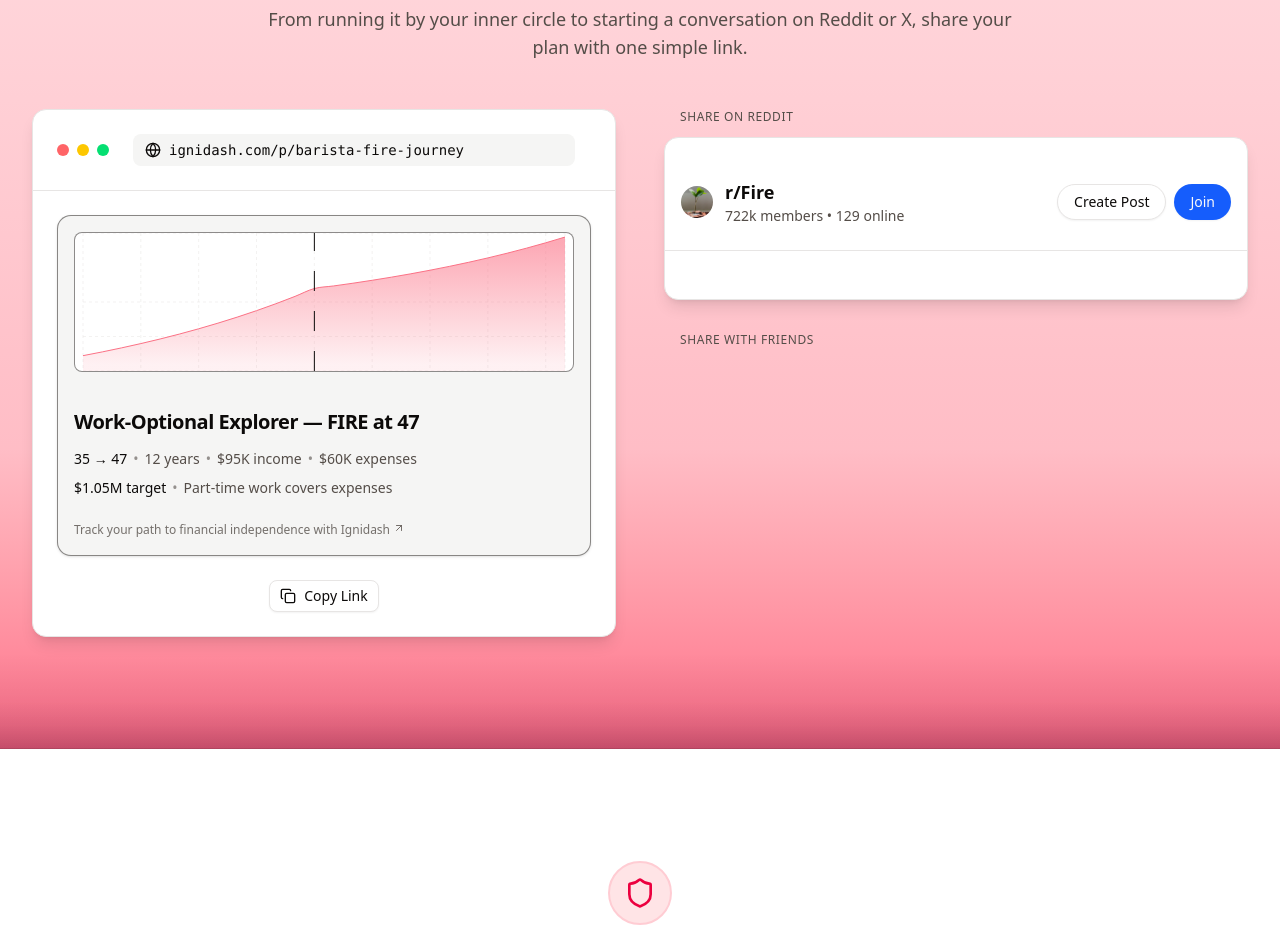
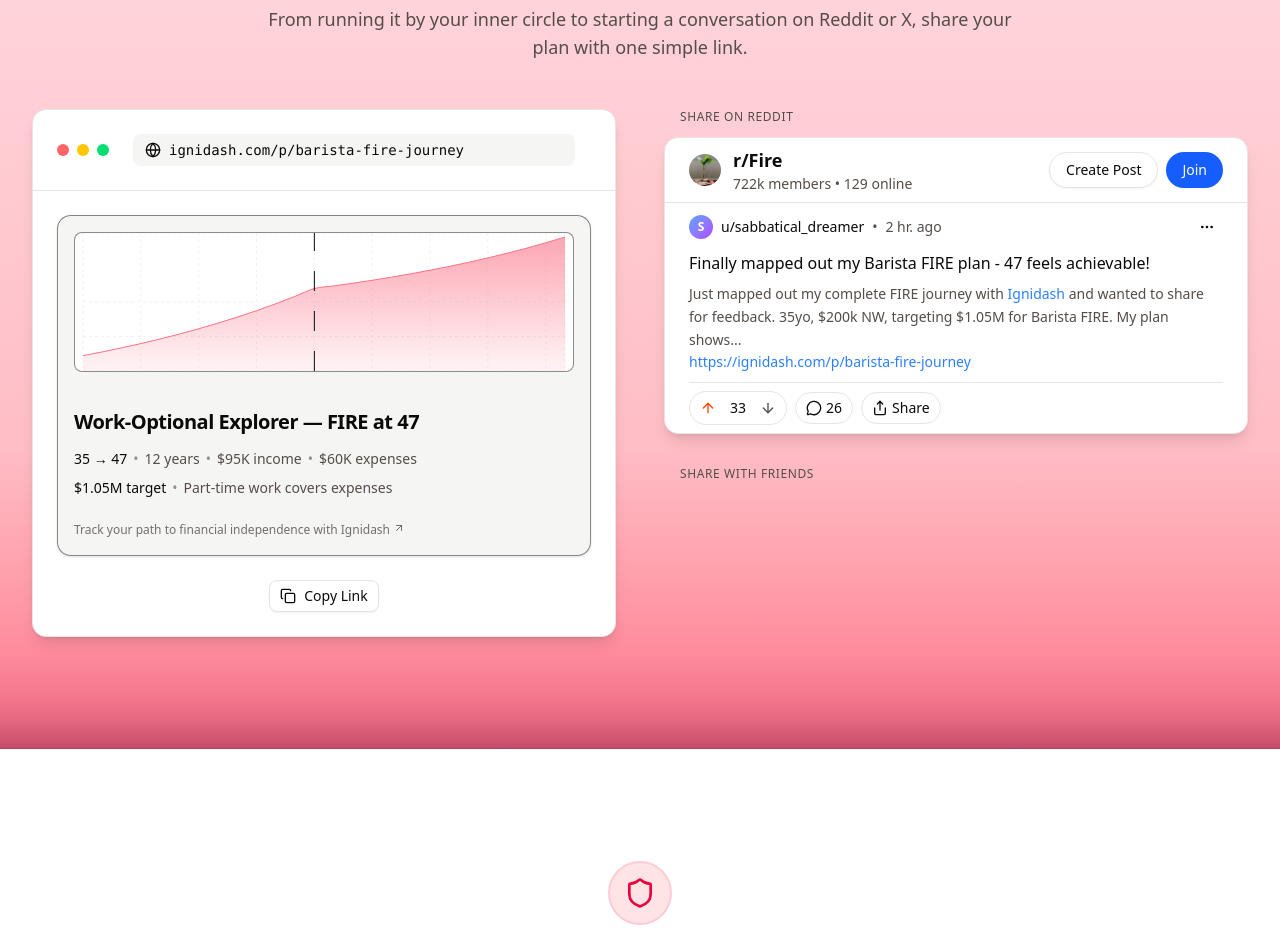
Before and after one commit to schelskedevco/ignidash-legacy, a Next.js app: page / in a window 1280 px wide. Shown: the part 3880-4814 px from the top of the page. Built offline with nearby package versions, Linux system fonts and the light colour scheme.

Commit message:
reddit card body
Summary:

Test Plan:

```diff
--- a/src/components/features/plan-sharing/components/mock-reddit.tsx
+++ b/src/components/features/plan-sharing/components/mock-reddit.tsx
@@ -3,11 +3,18 @@
 import { Card, CardHeader, CardContent } from "@/components/ui/card";
 import { Button } from "@/components/ui/button";
 import Image from "next/image";
+import {
+  MoreHorizontal,
+  ArrowUp,
+  ArrowDown,
+  MessageCircle,
+  Share,
+} from "lucide-react";
 
 export function MockReddit() {
   return (
-    <Card className="hover:border-primary/30 w-full max-w-2xl shadow-lg transition-all duration-300">
-      <CardHeader className="flex items-center justify-between border-b p-4">
+    <Card className="hover:border-primary/30 w-full max-w-2xl gap-2 py-2 shadow-lg transition-all duration-300">
+      <CardHeader className="flex items-center justify-between border-b [.border-b]:pb-2">
         <div className="flex items-center gap-3">
           <div className="flex h-8 w-8 items-center justify-center">
             <Image
@@ -38,13 +45,80 @@ export function MockReddit() {
           <Button variant="outline" className="rounded-full">
             Create Post
           </Button>
-          <Button className="rounded-full bg-blue-600 hover:bg-blue-700">
+          <Button className="rounded-full bg-blue-600 text-white hover:bg-blue-700">
             Join
           </Button>
         </div>
       </CardHeader>
 
-      <CardContent className="space-y-6"></CardContent>
+      <CardContent className="space-y-2 text-left">
+        {/* Post Header */}
+        <div className="flex items-center justify-between">
+          <div className="flex items-center gap-2">
+            <div className="flex h-6 w-6 items-center justify-center rounded-full bg-gradient-to-br from-blue-400 to-purple-500">
+              <span className="text-xs font-semibold text-white">S</span>
+            </div>
+            <span className="text-sm font-medium">u/sabbatical_dreamer</span>
+            <span className="text-muted-foreground text-sm">• </span>
+            <span className="text-muted-foreground text-sm">2 hr. ago</span>
+          </div>
+          <Button variant="ghost" size="icon" className="h-8 w-8">
+            <MoreHorizontal size={16} />
+          </Button>
+        </div>
+
+        {/* Post Title */}
+        <h3 className="cursor-pointer text-base font-medium hover:underline">
+          Finally mapped out my Barista FIRE plan - 47 feels achievable!
+        </h3>
+
+        {/* Post Content Preview */}
+        <p className="text-muted-foreground text-sm leading-relaxed">
+          Just mapped out my complete FIRE journey with{" "}
+          <span className="cursor-pointer text-blue-500 hover:underline dark:text-blue-400">
+            Ignidash
+          </span>{" "}
+          and wanted to share for feedback. 35yo, $200k NW, targeting $1.05M for
+          Barista FIRE. My plan shows...
+          <br />
+          <span className="cursor-pointer text-blue-500 hover:underline dark:text-blue-400">
+            https://ignidash.com/p/barista-fire-journey
+          </span>
+        </p>
+
+        {/* Embedded Ignidash Link Preview */}
+
+        {/* Engagement Bar */}
+        <div className="flex items-center gap-2 border-t pt-2">
+          <div className="flex items-center gap-1 rounded-3xl border-1">
+            <Button variant="ghost" size="sm" className="h-8 rounded-3xl px-2">
+              <ArrowUp size={16} className="text-[#FF4500]" />
+            </Button>
+            <span className="text-sm font-medium">33</span>
+            <Button variant="ghost" size="sm" className="h-8 rounded-3xl px-2">
+              <ArrowDown size={16} className="text-muted-foreground" />
+            </Button>
+          </div>
+
+          <Button
+            variant="ghost"
+            size="sm"
+            className="h-8 gap-1 rounded-3xl border-1"
+          >
+            <MessageCircle size={16} />
+            <span className="text-sm">26</span>
+          </Button>
+
+          <Button
+            variant="ghost"
+            size="sm"
+            className="h-8 gap-1 rounded-3xl border-1"
+          >
+            <Share size={16} />
+            <span className="text-sm">Share</span>
+          </Button>
+        </div>
+      </CardContent>
     </Card>
   );
 }
```
